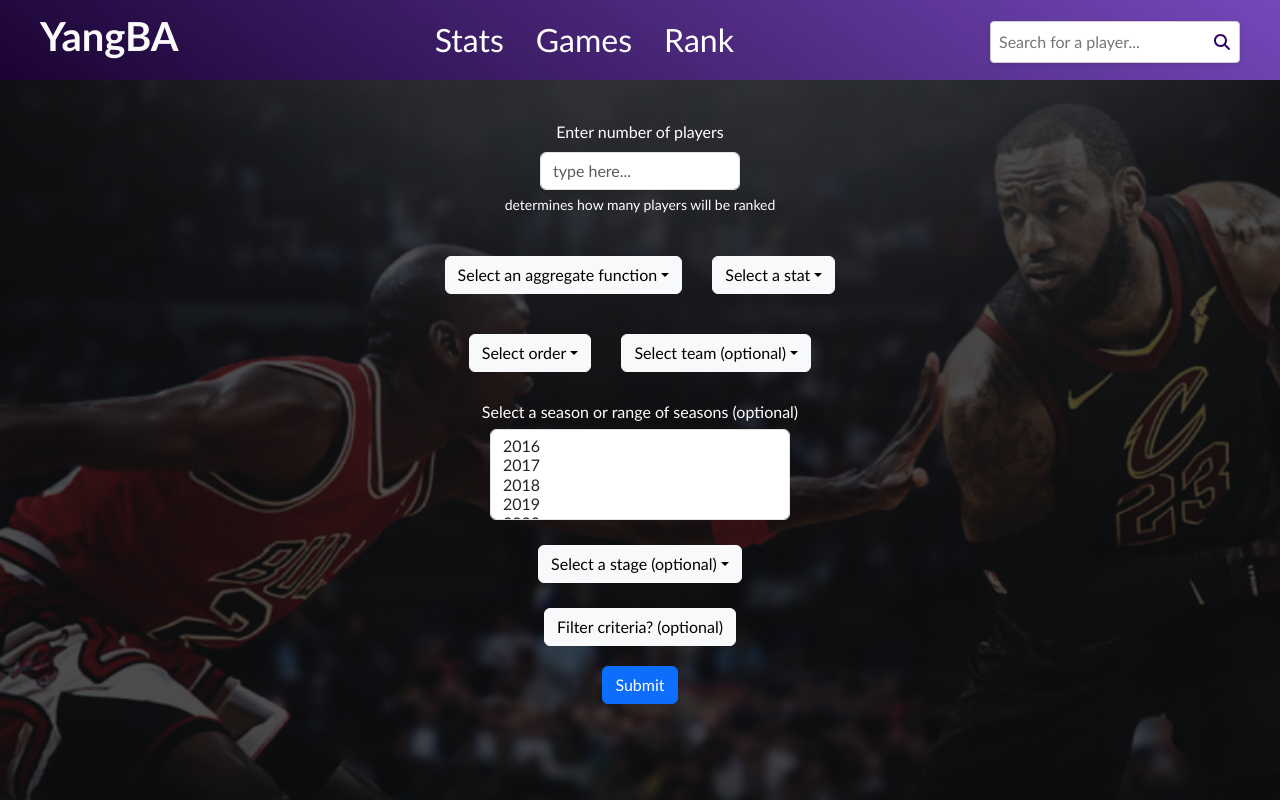
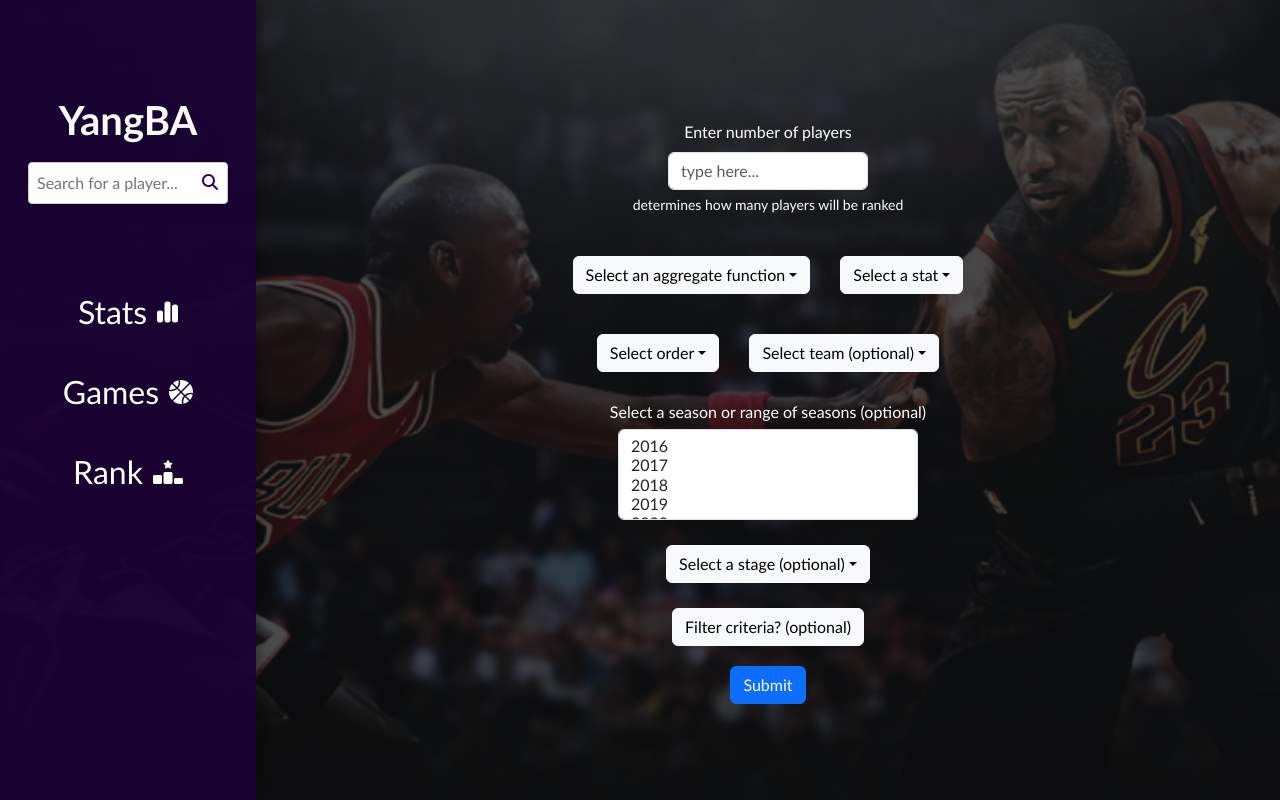
Before and after one commit to lem0000ns/YangBA, a React (Vite) app in the folder yba-frontend/: page /rank in a window 1280 px wide. Built offline with nearby package versions, Linux system fonts and the light colour scheme.

Commit message:
sidebar navigation

```diff
--- a/yba-frontend/src/App.css
+++ b/yba-frontend/src/App.css
@@ -18,7 +18,8 @@ html {
 
 body {
   overflow: auto;
-  height: 100%;
+  height: 100vh;
+  width: 100vw;
   background-image: url("./content/images/curry_france.webp");
   background-size: cover;
   background-attachment: fixed;
@@ -83,6 +84,15 @@ body {
 
 td {
   padding: 15px;
+}
+
+.homepage-content {
+  display: flex;
+  flex-direction: column;
+  align-items: center;
+  justify-content: center;
+  margin-top: 15vh !important;
+  padding-left: 20vw;
 }
 
 .content-table {
@@ -177,7 +187,6 @@ td {
 .suggestions-list {
   display: flex;
   flex-direction: column;
-  position: absolute;
   left: 0;
   right: 0;
   border: 1px solid #ccc;
@@ -220,9 +229,13 @@ td {
 
 /*results*/
 
+.result {
+  padding-left: 20vw;
+}
+
 .statsInfo {
   text-shadow: 2px 2px 4px rgb(36, 4, 74);
-  margin: 10px;
+  padding-top: 10vh;
   color: rgb(190, 118, 248);
 }
 
@@ -261,11 +274,12 @@ nav {
   display: flex;
   justify-content: space-between;
   align-items: center;
-  background: linear-gradient(35deg, rgb(26, 3, 51), rgb(116, 72, 186));
+  background: rgb(86, 35, 168);
   padding: 2.5rem;
   height: 32px;
-  position: sticky;
+  position: fixed;
   width: 100%;
+  z-index: 1000;
 }
 
 nav ul {
@@ -286,7 +300,6 @@ nav ul li a {
 
 nav .menu {
   display: none;
-  position: absolute;
   top: 2.5rem;
   right: 2rem;
   flex-direction: column;
@@ -306,50 +319,93 @@ nav .menu:hover {
   cursor: pointer;
 }
 
+.Sidebar {
+  height: 100%;
+  width: 20vw;
+  background-color: rgba(26, 3, 51, 0.95);
+  position: fixed;
+  list-style: none;
+  box-shadow: 2px 0 10px rgba(0, 0, 0, 0.3);
+}
+
+.sidebar-content {
+  height: 100%;
+  display: flex;
+  flex-direction: column;
+  justify-content: space-between;
+  align-items: center;
+  padding-top: 6rem;
+  padding-bottom: 18rem;
+}
+
+.Sidebar li {
+  padding: 1rem;
+  transition: background-color 0.3s ease;
+  justify-content: center;
+  align-items: center;
+  display: flex;
+  gap: 10px; /* Add space between icon and text */
+}
+
+.sidebar-stats:hover {
+  background-color: rgba(116, 72, 186, 0.3); /* Lighter purple */
+}
+
+.sidebar-games:hover {
+  background-color: rgba(116, 72, 186, 0.3);
+}
+
+.sidebar-rank:hover {
+  background-color: rgba(116, 72, 186, 0.3);
+}
+
+@media (max-width: 1000px) {
+  .Sidebar {
+    display: none;
+  }
+  .result {
+    padding-left: 0 !important;
+  }
+  .path_page {
+    padding-left: 0 !important;
+  }
+  .homepage-content {
+    padding-left: 0 !important;
+  }
+  .player-profile-container {
+    padding-left: 0 !important;
+  }
+  .example-page-container {
+    padding-left: 0 !important;
+  }
+}
+
+.Sidebar .fa-chart-simple {
+  color: #ffffff;
+  font-size: 24px;
+  transition: color 0.3s ease;
+  flex-shrink: 0; /* Prevent icon from shrinking */
+}
+
+.Sidebar .fa-basketball {
+  color: #ffffff;
+  font-size: 24px;
+  transition: color 0.3s ease;
+  flex-shrink: 0; /* Prevent icon from shrinking */
+}
+
+.Sidebar .fa-ranking-star {
+  color: #ffffff;
+  font-size: 24px;
+  transition: color 0.3s ease;
+  flex-shrink: 0; /* Prevent icon from shrinking */
+}
+
+/*OTHER*/
+
 .YangBA-header {
   font-weight: bold;
   color: rgb(250, 250, 250);
-}
-
-@media (max-width: 800px) {
-  nav .nav_links {
-    display: none; /* Hide nav links on small screens */
-  }
-
-  nav .menu {
-    display: flex; /* Show the menu icon on small screens */
-  }
-
-  nav {
-    flex-direction: column;
-    height: auto;
-  }
-
-  nav ul {
-    margin-left: 64px;
-    display: none; /* Initially hide the menu items */
-    flex-direction: row;
-    width: 100%;
-    list-style: none;
-  }
-
-  nav ul.open {
-    display: flex; /* Show menu items when 'open' class is added */
-  }
-
-  nav ul li {
-    width: 100%;
-    text-align: center;
-  }
-
-  .basicInfo-image-container {
-    display: flex;
-    flex-direction: column-reverse;
-    justify-content: center;
-    align-items: center;
-    width: 100%;
-    gap: 2rem;
-  }
 }
 
 nav ul li a {
@@ -477,6 +533,8 @@ dl {
   justify-content: center;
   align-items: center;
   color: white !important;
+  margin-top: 15vh !important;
+  padding-left: 20vw;
 }
 
 .OPI-container {
@@ -497,10 +555,10 @@ dl {
 /* Player profile */
 
 .player-profile-container {
-  margin-left: 2rem;
+  padding-left: 20vw;
   margin-right: 2rem;
-  margin-top: 1rem;
   color: white;
+  padding: 5vh;
 }
 
 .player-profile-basicInfo {
@@ -589,36 +647,41 @@ dl {
   box-shadow: inset 0 0 0 2000px rgba(0, 0, 0, 0.7);
 }
 
+.search-form {
+  display: flex;
+  justify-content: center;
+  align-items: center;
+  margin-top: 10px;
+}
+
 /* navbar search */
 .search-container {
   display: flex;
   position: relative;
   align-items: center;
+  width: 80%;
+  overflow-x: auto;
 }
 
 .search-bar {
-  width: 100%; /* Full width */
-  max-width: 400px; /* Limit maximum width */
-  padding: 8px 8px; /* Add padding for better spacing */
-  border: 1px solid #ccc; /* Border color and thickness */
-  border-radius: 4px; /* Rounded corners */
-  font-size: 16px; /* Increase font size for better readability */
-  box-shadow: 0 2px 4px rgba(0, 0, 0, 0.1); /* Subtle shadow for depth */
-  outline: none; /* Remove default focus outline */
-}
-
-.search-bar:focus {
-  border-color: #e070e6; /* Highlight border color on focus */
-  box-shadow: 0 2px 8px rgba(255, 255, 255, 0.3); /* Enhance shadow on focus */
+  width: 100%;
+  max-width: 400px;
+  padding: 8px 8px;
+  border: 1px solid #ccc;
+  border-radius: 4px;
+  font-size: 16px;
+  box-shadow: 0 2px 4px rgba(0, 0, 0, 0.1);
+  outline: none;
 }
 
 .magnifying-glass {
   position: absolute;
-  margin-top: 3px;
-  right: 10px; /* Adjust as needed */
+  right: 10px;
+  top: 16px;
   background: transparent;
   border: none;
   cursor: pointer;
-  color: rgb(47, 0, 101); /* Or your desired color */
-  font-size: 16px; /* Adjust size as needed */
+  color: rgb(47, 0, 101);
+  font-size: 16px;
+  z-index: 1001; /* Ensure it stays above suggestions */
 }
--- a/yba-frontend/src/App.tsx
+++ b/yba-frontend/src/App.tsx
@@ -1,4 +1,4 @@
-import { Navbar } from "./components/All.tsx";
+import { Navbar, Sidebar } from "./components/All.tsx";
 import {
   StatsForm,
   GamesForm,
@@ -65,8 +65,8 @@ function App() {
   return (
     <>
       <div className="body">
-        <Navbar />
-
+        <Sidebar />
+        <div className="content-container">
           <Routes>
             <Route path="/" element={<HomePage />} />
             <Route path="/examples" element={<ExamplePage />} />
@@ -98,6 +98,7 @@ function App() {
             <Route path="/players/:name" element={<PlayerInfo />} />
           </Routes>
         </div>
+      </div>
     </>
   );
 }
--- a/yba-frontend/src/components/All.tsx
+++ b/yba-frontend/src/components/All.tsx
@@ -7,6 +7,7 @@ import MultiSelect from "./MultiSelect";
 import Modal from "./Modal";
 import Navbar from "./Navbar";
 import Input_Tags from "./Input_Tags";
+import Sidebar from "./Sidebar";
 export {
   Dropdown,
   Table,
@@ -17,4 +18,5 @@ export {
   Autocomplete,
   Navbar,
   Input_Tags,
+  Sidebar,
 };
--- a/yba-frontend/src/components/Navbar.tsx
+++ b/yba-frontend/src/components/Navbar.tsx
@@ -1,4 +1,4 @@
-import { Autocomplete } from "./All";
+import { Autocomplete, Sidebar } from "./All";
 import { useState } from "react";
 import { useNavigate } from "react-router-dom";
 import "../App.css";
@@ -21,55 +21,20 @@ const Navbar = () => {
 
   return (
     <nav>
-      <a href="/">
-        <h1 className="YangBA-header">YangBA</h1>
-      </a>
       <div
         className="menu"
         onClick={() => {
           setMenuOpen(!menuOpen);
-          console.log(menuOpen);
         }}
       >
         <span></span>
         <span></span>
         <span></span>
       </div>
-      <ul
-        style={{ marginLeft: "128px" }}
-        className={menuOpen ? "open" : "test"}
-      >
-        <li>
-          <a
-            className="nav_links_items"
-            href="/stats"
-            data-tooltip-id="my-tooltip-inline"
-            data-tooltip-content="Specific performance stats"
-          >
-            Stats
-          </a>
-        </li>
-        <li>
-          <a
-            className="nav_links_items"
-            href="/games"
-            data-tooltip-id="my-tooltip-inline"
-            data-tooltip-content="Per-game statlines"
-          >
-            Games
-          </a>
-        </li>
-        <li>
-          <a
-            className="nav_links_items"
-            href="/rank"
-            data-tooltip-id="my-tooltip-inline"
-            data-tooltip-content="Custom ranking system"
-          >
-            Rank
-          </a>
-        </li>
-      </ul>
+      <a href="/">
+        <h1 className="YangBA-header">YangBA</h1>
+      </a>
+      {menuOpen ? <Sidebar /> : null}
       <Tooltip
         id="my-tooltip-inline"
         style={{ backgroundColor: "rgb(179, 255, 179)", color: "#111" }}
--- /dev/null
+++ b/yba-frontend/src/components/Sidebar.tsx
@@ -0,0 +1,74 @@
+import React from "react";
+import { Autocomplete } from "./All";
+import { FontAwesomeIcon } from "@fortawesome/react-fontawesome";
+import { faChartSimple } from "@fortawesome/free-solid-svg-icons";
+import { faBasketball } from "@fortawesome/free-solid-svg-icons";
+import { faRankingStar } from "@fortawesome/free-solid-svg-icons";
+import { faMagnifyingGlass } from "@fortawesome/free-solid-svg-icons";
+import namesList from "../pages/allNames.txt?raw";
+import { useState } from "react";
+import { useNavigate } from "react-router-dom";
+
+const Sidebar = () => {
+  const allNames = namesList.split("\n");
+  const [nameValue, setNameValue] = useState("");
+  const navigate = useNavigate();
+  const [menuOpen, setMenuOpen] = useState(false);
+
+  const handleSearch = (e: unknown) => {
+    console.log(e);
+    if (nameValue == "") navigate("/");
+    else navigate(`/players/${encodeURIComponent(nameValue)}`);
+  };
+
+  return (
+    <div className="Sidebar">
+      <div className="sidebar-content">
+        <div>
+          <a href="/">
+            <h1 className="YangBA-header">YangBA</h1>
+          </a>
+          <form
+            className="search-form"
+            role="search"
+            onSubmit={(e) => handleSearch(e)}
+          >
+            <div className="search-container">
+              <Autocomplete
+                possibleValues={allNames}
+                text=""
+                onChange={(value: string) => setNameValue(value)}
+                className="search-bar"
+              />
+              <button type="submit" className="magnifying-glass">
+                <FontAwesomeIcon icon={faMagnifyingGlass} />
+              </button>
+            </div>
+          </form>
+        </div>
+        <ul>
+          <li className="sidebar-stats">
+            <a className="nav_links_items" href="/stats">
+              Stats
+            </a>
+            <FontAwesomeIcon icon={faChartSimple} />
+          </li>
+          <li className="sidebar-games">
+            <a className="nav_links_items" href="/games">
+              Games
+            </a>
+            <FontAwesomeIcon icon={faBasketball} />
+          </li>
+          <li className="sidebar-rank">
+            <a className="nav_links_items" href="/rank">
+              Rank
+            </a>
+            <FontAwesomeIcon icon={faRankingStar} />
+          </li>
+        </ul>
+      </div>
+    </div>
+  );
+};
+
+export default Sidebar;
--- a/yba-frontend/src/pages/ExamplePage.tsx
+++ b/yba-frontend/src/pages/ExamplePage.tsx
@@ -69,7 +69,10 @@ const Example = ({ id, exampleSentence, details, path }: Props) => {
 
 const ExamplePage = () => {
   return (
-    <div className="example-page-container" style={{ marginTop: "50px" }}>
+    <div
+      className="example-page-container"
+      style={{ paddingTop: "10vh", paddingLeft: "20vw" }}
+    >
       <h2 style={{ opacity: "0.6" }}>Check out these examples!</h2>
       <h3 className="simple-examples">Some simple ones</h3>
 
```
Also changed, not shown: yba-frontend/src/pages/HomePage.tsx (+6 -2 lines), yba-frontend/src/pages/ResultsPage.tsx (+24 -3 lines). Lines whose indentation alone changed are shown as unchanged.
